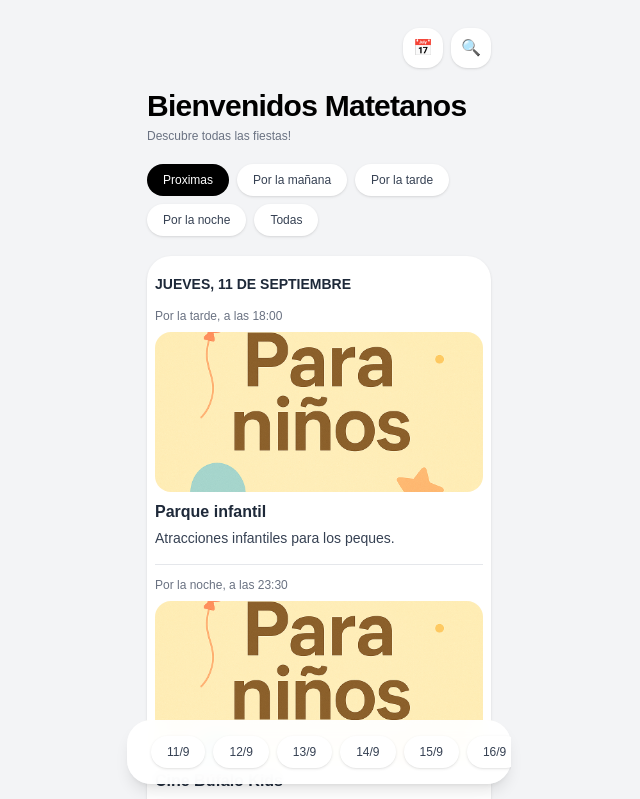
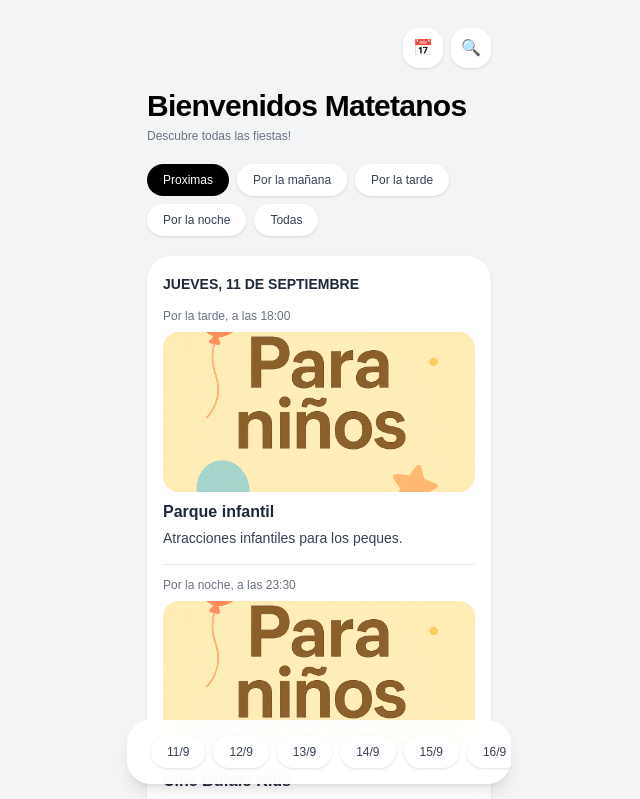
Before and after one commit to jgarcia311999/FiestasMatet, a Next.js app: page / in a window 1280 px wide. Shown: the top 799 px of the page, without its empty margins (321-961 px from the left). Built offline with nearby package versions, Linux system fonts and the light colour scheme.

Commit message:
cambio padding

```diff
--- a/src/app/page.tsx
+++ b/src/app/page.tsx
@@ -345,7 +345,7 @@ export default function Home() {
         {/* Cards list (filtered) */}
         <div className="mt-5 flex flex-col gap-4">
           {Object.entries(groupedFiestas).map(([date, events], i) => (
-            <article key={i} className="rounded-3xl bg-white px-2 py-4 shadow">
+            <article key={i} className="rounded-3xl bg-white p-4 shadow">
               <button
                 onClick={() => {
                   setExpandedDates((prev) =>
```
